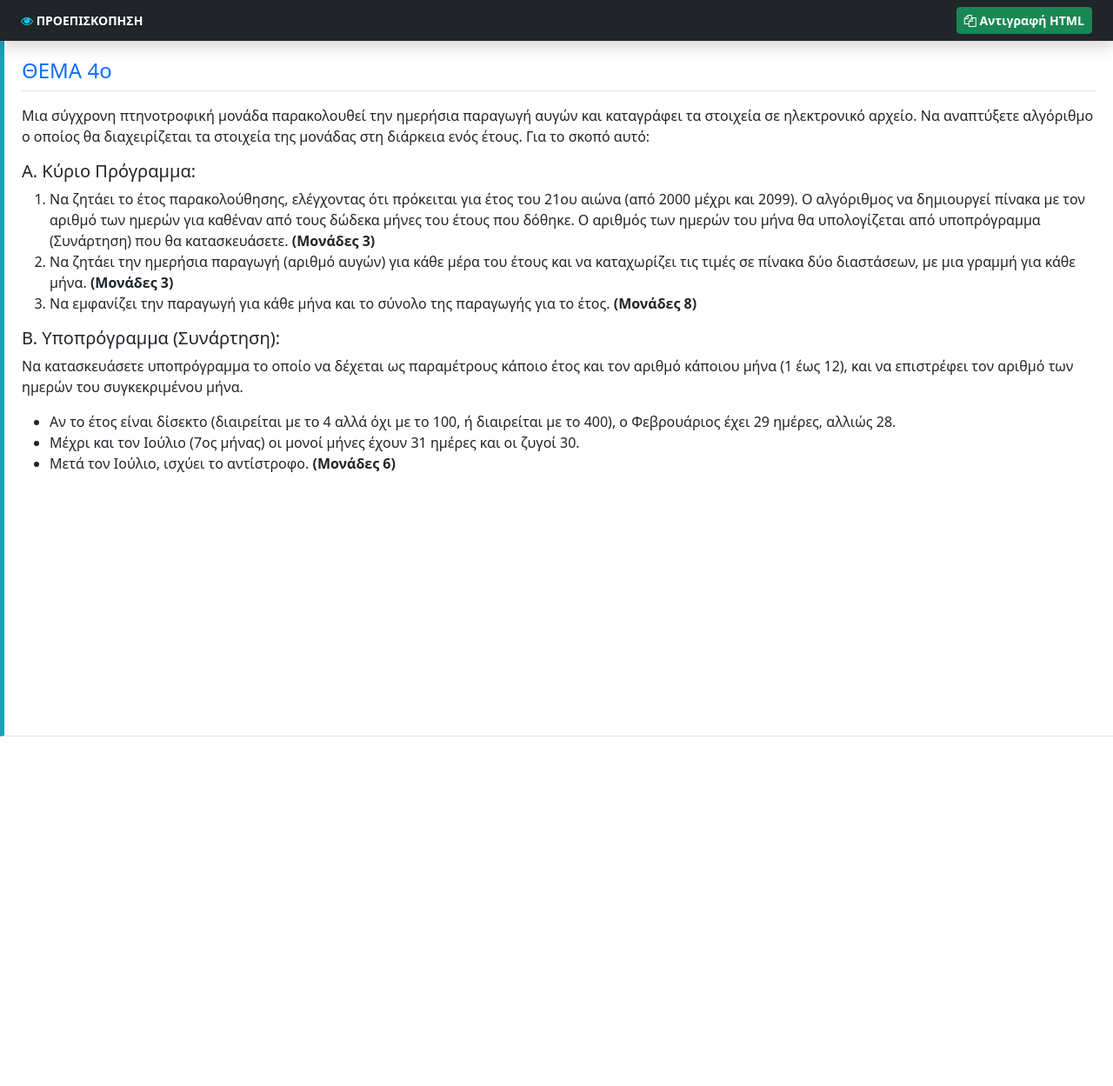
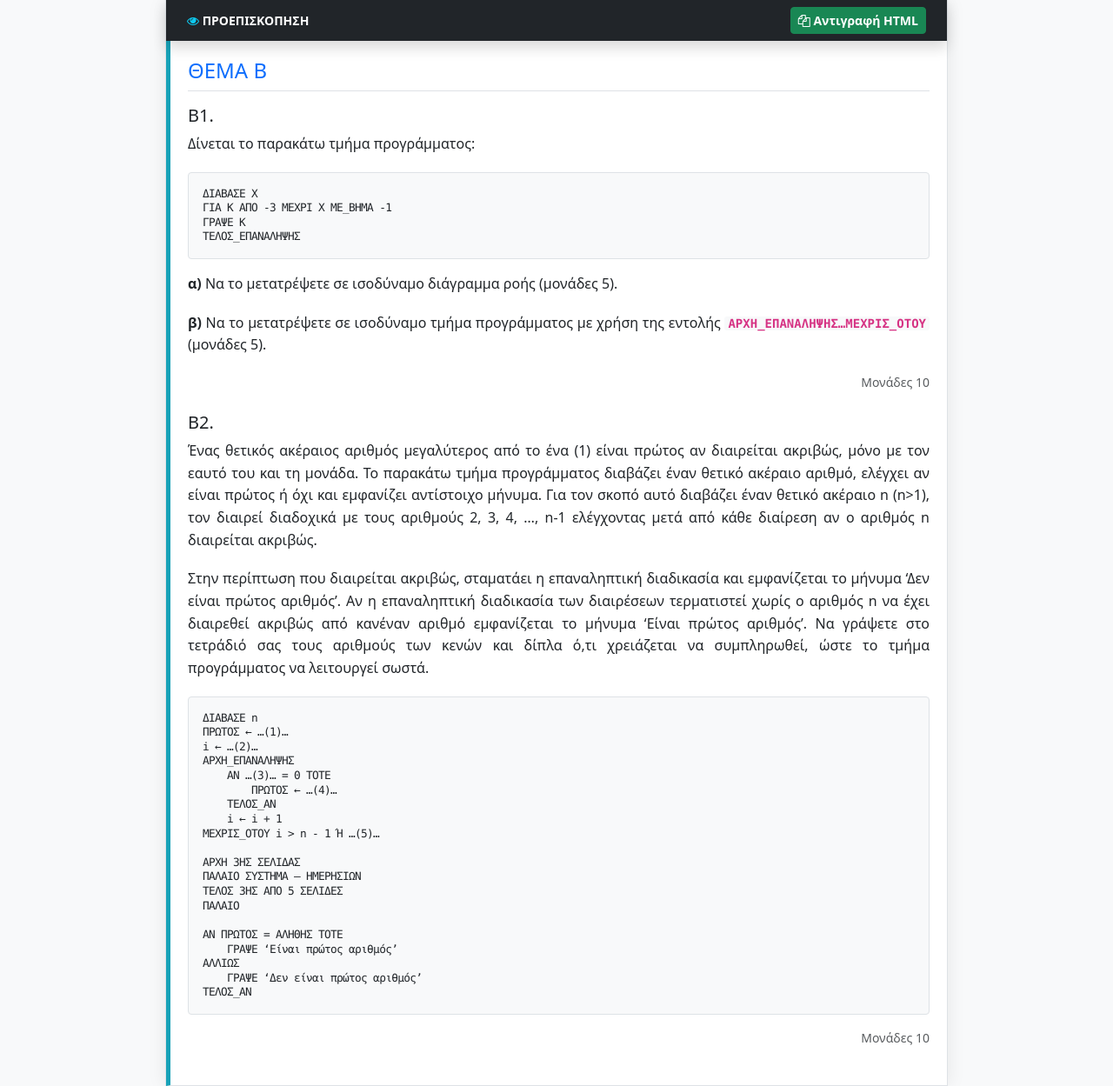
Before and after one commit to jhouvardas/aepp, a PHP site: page /editor.html in a window 1280 px wide. Shown: the whole page at 87% size. Before the commit the page ends 847 px from the top, so only its background shows below. Run offline with PHP 8.4, Linux system fonts and the light colour scheme.

```diff
--- a/aepp.css
+++ b/aepp.css
@@ -433,6 +433,25 @@
     font-size: 0.9rem;
 }
 
+.group-header {
+    background-color: #343a40;
+    color: white;
+    padding: 10px;
+    border-radius: 5px;
+    margin-top: 20px;
+    font-weight: bold;
+}
+
+.ans-true {
+    color: #28a745 !important;
+    font-weight: bold;
+}
+
+.ans-false {
+    color: #dc3545 !important;
+    font-weight: bold;
+}
+
 /* Accordion Styling for Solutions */
 .accordion-item {
     border-radius: 10px !important;
--- a/editor.html
+++ b/editor.html
@@ -9,6 +9,7 @@
     <link href="https://cdn.jsdelivr.net/npm/bootstrap@5.3.0/dist/css/bootstrap.min.css" rel="stylesheet">
     <!-- Font Awesome -->
     <link rel="stylesheet" href="https://cdnjs.cloudflare.com/ajax/libs/font-awesome/4.7.0/css/font-awesome.min.css">
+    <link rel="stylesheet" href="aepp.css">
     <style>
         body {
             padding: 50px;
@@ -54,41 +55,63 @@
         </div>
 
         <div class="preview-box" id="mezePreview">
-            <html>
             <div class="html-content-wrapper">
-                <h4 class="text-primary mb-3 border-bottom pb-2">ΘΕΜΑ 4ο</h4>
-                <p>Μια σύγχρονη πτηνοτροφική μονάδα παρακολουθεί την ημερήσια παραγωγή αυγών και καταγράφει τα στοιχεία
-                    σε ηλεκτρονικό αρχείο. Να αναπτύξετε αλγόριθμο ο οποίος θα διαχειρίζεται τα στοιχεία της μονάδας στη
-                    διάρκεια ενός έτους. Για το σκοπό αυτό:</p>
+                <h4 class="text-primary mb-3 border-bottom pb-2">ΘΕΜΑ Β</h4>
 
                 <div class="mb-4">
-                    <h5>Α. Κύριο Πρόγραμμα:</h5>
-                    <ol>
-                        <li>Να ζητάει το έτος παρακολούθησης, ελέγχοντας ότι πρόκειται για έτος του 21ου αιώνα (από 2000
-                            μέχρι και 2099). Ο αλγόριθμος να δημιουργεί πίνακα με τον αριθμό των ημερών για καθέναν από
-                            τους δώδεκα μήνες του έτους που δόθηκε. Ο αριθμός των ημερών του μήνα θα υπολογίζεται από
-                            υποπρόγραμμα (Συνάρτηση) που θα κατασκευάσετε. <strong>(Μονάδες 3)</strong></li>
-                        <li>Να ζητάει την ημερήσια παραγωγή (αριθμό αυγών) για κάθε μέρα του έτους και να καταχωρίζει
-                            τις τιμές σε πίνακα δύο διαστάσεων, με μια γραμμή για κάθε μήνα. <strong>(Μονάδες
-                                3)</strong></li>
-                        <li>Να εμφανίζει την παραγωγή για κάθε μήνα και το σύνολο της παραγωγής για το έτος.
-                            <strong>(Μονάδες
-                                8)</strong></li>
-                    </ol>
+                    <h5>Β1.</h5>
+                    <p>Δίνεται το παρακάτω τμήμα προγράμματος:</p>
+                    <pre class="aepp-code">ΔΙΑΒΑΣΕ Χ
+ΓΙΑ Κ ΑΠΟ -3 ΜΕΧΡΙ Χ ΜΕ_ΒΗΜΑ -1
+ΓΡΑΨΕ Κ
+ΤΕΛΟΣ_ΕΠΑΝΑΛΗΨΗΣ</pre>
+                    <p><strong>α)</strong> Να το μετατρέψετε σε ισοδύναμο διάγραμμα ροής (μονάδες 5).</p>
+                    <p><strong>β)</strong> Να το μετατρέψετε σε ισοδύναμο τμήμα προγράμματος με χρήση της
+                        εντολής <code>ΑΡΧΗ_ΕΠΑΝΑΛΗΨΗΣ…ΜΕΧΡΙΣ_ΟΤΟΥ</code> (μονάδες 5).</p>
+                    <div class="text-end small text-muted">Μονάδες 10</div>
+                </div>
 
-                    <h5>Β. Υποπρόγραμμα (Συνάρτηση):</h5>
-                    <p>Να κατασκευάσετε υποπρόγραμμα το οποίο να δέχεται ως παραμέτρους κάποιο έτος και τον αριθμό
-                        κάποιου μήνα (1 έως 12), και να επιστρέφει τον αριθμό των ημερών του συγκεκριμένου μήνα.</p>
-                    <ul>
-                        <li>Αν το έτος είναι δίσεκτο (διαιρείται με το 4 αλλά όχι με το 100, ή διαιρείται με το 400), ο
-                            Φεβρουάριος έχει 29 ημέρες, αλλιώς 28.</li>
-                        <li>Μέχρι και τον Ιούλιο (7ος μήνας) οι μονοί μήνες έχουν 31 ημέρες και οι ζυγοί 30.</li>
-                        <li>Μετά τον Ιούλιο, ισχύει το αντίστροφο. <strong>(Μονάδες 6)</strong></li>
-                    </ul>
+                <div class="mb-4">
+                    <h5>Β2.</h5>
+                    <p>Ένας θετικός ακέραιος αριθμός μεγαλύτερος από το ένα (1) είναι πρώτος
+                        αν διαιρείται ακριβώς, μόνο με τον εαυτό του και τη μονάδα. Το
+                        παρακάτω τμήμα προγράμματος διαβάζει έναν θετικό ακέραιο αριθμό,
+                        ελέγχει αν είναι πρώτος ή όχι και εμφανίζει αντίστοιχο μήνυμα. Για τον
+                        σκοπό αυτό διαβάζει έναν θετικό ακέραιο n (n>1), τον διαιρεί διαδοχικά
+                        με τους αριθμούς 2, 3, 4, …, n-1 ελέγχοντας μετά από κάθε διαίρεση αν ο
+                        αριθμός n διαιρείται ακριβώς.</p>
+
+                    <p>Στην περίπτωση που διαιρείται ακριβώς, σταματάει η επαναληπτική
+                        διαδικασία και εμφανίζεται το μήνυμα ‘Δεν είναι πρώτος αριθμός’. Αν η
+                        επαναληπτική διαδικασία των διαιρέσεων τερματιστεί χωρίς ο αριθμός n
+                        να έχει διαιρεθεί ακριβώς από κανέναν αριθμό εμφανίζεται το μήνυμα
+                        ‘Είναι πρώτος αριθμός’. Να γράψετε στο τετράδιό σας τους αριθμούς των
+                        κενών και δίπλα ό,τι χρειάζεται να συμπληρωθεί, ώστε το τμήμα
+                        προγράμματος να λειτουργεί σωστά.</p>
+
+                    <pre class="aepp-code">ΔΙΑΒΑΣΕ n
+ΠΡΩΤΟΣ &larr; …(1)…
+i &larr; …(2)…
+AΡΧΗ_ΕΠΑΝΑΛΗΨΗΣ
+    ΑΝ …(3)… = 0 ΤΟΤΕ
+        ΠΡΩΤΟΣ &larr; …(4)…
+    TEΛΟΣ_ΑΝ
+    i &larr; i + 1
+MEXΡΙΣ_ΟΤΟΥ i > n - 1 Ή …(5)…
+
+ΑΡΧΗ 3ΗΣ ΣΕΛΙΔΑΣ
+ΠΑΛΑΙΟ ΣΥΣΤΗΜΑ – ΗΜΕΡΗΣΙΩΝ
+ΤΕΛΟΣ 3ΗΣ ΑΠΟ 5 ΣΕΛΙΔΕΣ
+ΠΑΛΑΙΟ
+
+ΑΝ ΠΡΩΤΟΣ = ΑΛΗΘΗΣ ΤΟΤΕ
+    ΓΡΑΨΕ ‘Είναι πρώτος αριθμός’
+ΑΛΛΙΩΣ
+    ΓΡΑΨΕ ‘Δεν είναι πρώτος αριθμός’
+ΤΕΛΟΣ_ΑΝ</pre>
+                    <div class="text-end small text-muted">Μονάδες 10</div>
                 </div>
             </div>
-
-            </html>
         </div>
     </div>
 
@@ -96,7 +119,19 @@
         function copyMezeHTML() {
             const wrapper = document.querySelector('.html-content-wrapper');
             if (!wrapper) return;
-            const finalHtml = "<html>\n" + wrapper.outerHTML + "\n</html>";
+
+            // Προσθήκη βασικών στυλ για τη διασφάλιση της μορφοποίησης στο web site
+            const internalStyles = `
+<style>
+  .aepp-code { background-color: #f8f9fa; padding: 1rem; border: 1px solid #dee2e6; border-radius: 0.25rem; font-family: monospace; font-size: 0.85rem; line-height: 1.4; white-space: pre; overflow-x: auto; margin: 15px 0; }
+  .group-header { background-color: #343a40; color: white; padding: 10px; border-radius: 5px; margin-top: 20px; font-weight: bold; }
+  .answer-grid { display: grid; grid-template-columns: repeat(auto-fill, minmax(130px, 1fr)); gap: 12px; padding: 15px 0; width: 100%; }
+  .answer-item { background: #fdfdfd; border: 1px solid #dee2e6; border-radius: 8px; padding: 8px 12px; display: flex; justify-content: space-between; align-items: center; box-shadow: 0 1px 3px rgba(0,0,0,0.05); }
+  .ans-true { color: #28a745 !important; font-weight: bold; }
+  .ans-false { color: #dc3545 !important; font-weight: bold; }
+</style>
+`;
+            const finalHtml = internalStyles + "\n" + wrapper.outerHTML;
 
             // Προσπάθεια με το σύγχρονο API
             if (navigator.clipboard && window.isSecureContext) {
```
Also changed, not shown: DbHandler.php (+8 -2 lines), index.php (+36 -2 lines), solution.html (+116 -162 lines).
